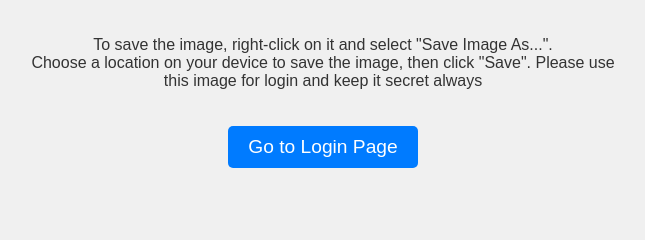
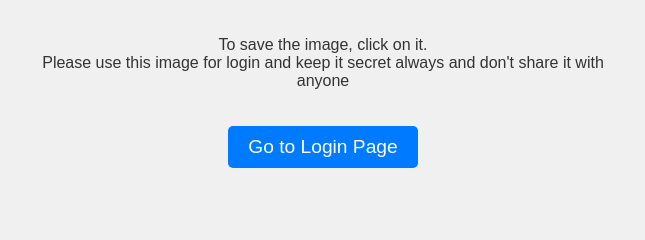
Before and after one commit to aibak365/StegoAndImageInAuth, a Django app: template grad/templates/yourStego.html in a window 1280 px wide. Shown: the part 325-565 px from the top of the page, without its empty margins (317-962 px from the left). Run offline with Django 4.2, Linux system fonts and the light colour scheme; the template is opened without the code that fills it, so the values that code supplies are empty; parts of the project's set-up code (start-up, migrations or seed data) failed here and were passed over.

Commit message:
Download img by click
easier way to download the img

```diff
--- a/grad/templates/yourStego.html
+++ b/grad/templates/yourStego.html
@@ -22,7 +22,6 @@
         p {
             max-width: 600px;
         }
-        /* Added styles for the button */
         .login-button {
             display: inline-block;
             margin-top: 20px;
@@ -40,15 +39,21 @@
             background-color: #0056b3;
         }
     </style>
+    <script>
+        function downloadImage() {
+            var link = document.createElement('a');
+            link.href = document.querySelector('img').src;
+            link.download = 'Download.jpg';
+            link.click();
+        }
+    </script>
 </head>
 <body>
-    <img src="{{ image_data_url }}" alt="Your image">
+    <img src="{{ image_data_url }}" alt="Your image" onclick="downloadImage()">
     <p>
-        To save the image, right-click on it and select "Save Image As...".<br>
-        Choose a location on your device to save the image, then click "Save".
-        Please use this image for login and keep it secret always
+        To save the image, click on it.<br>
+        Please use this image for login and keep it secret always and don't share it with anyone
     </p>
-    <!-- Added a button that redirects to the login page -->
     <a href="http://127.0.0.1:8000/log_in" class="login-button">Go to Login Page</a>
 </body>
 </html>
```
Also changed, not shown: grad/app/views.py (line endings or trailing spaces).
